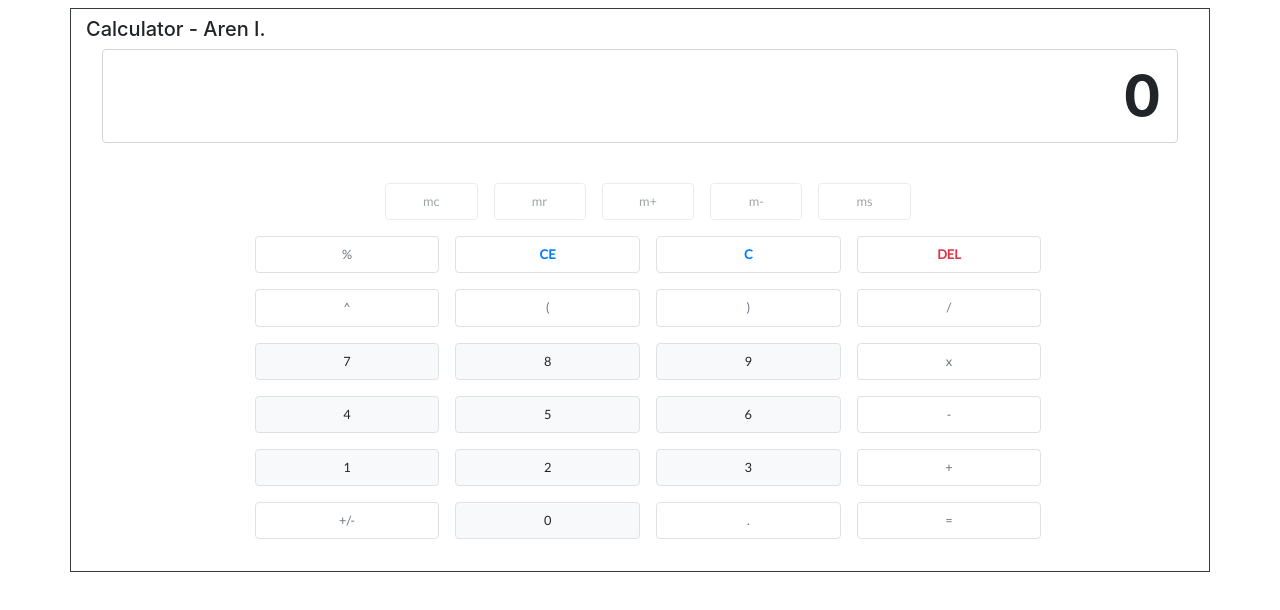
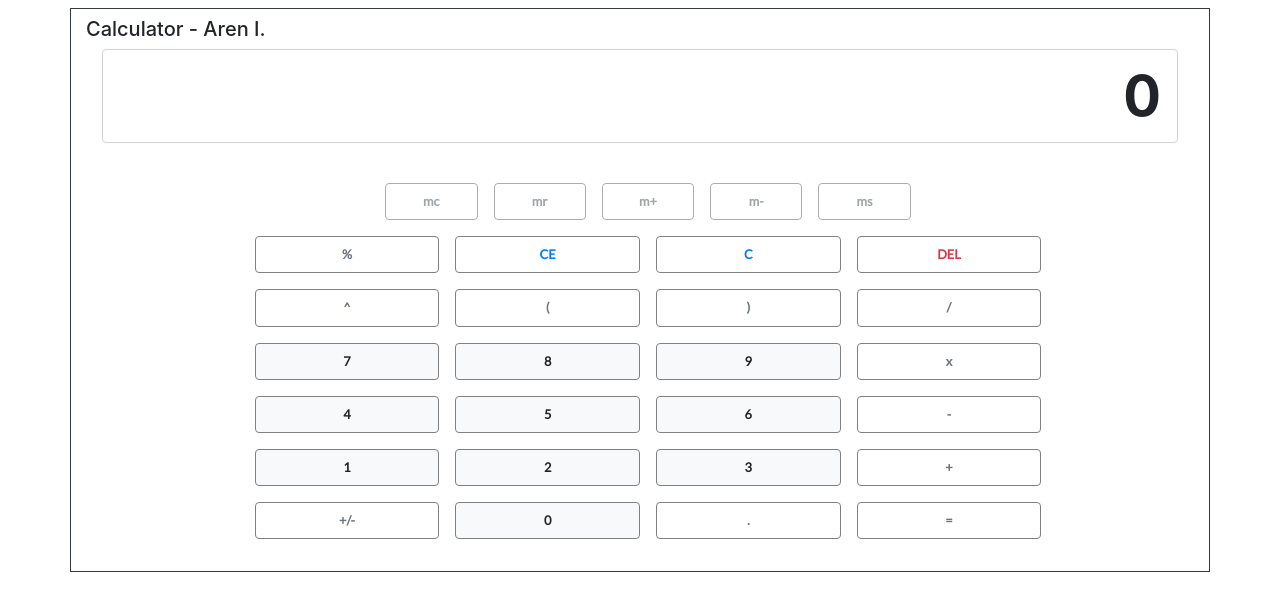
Before and after one commit to arenignacio/calculator, a React (Create React App) app: page / in a window 1280 px wide. Shown: the top 610 px of the page. Built offline with nearby package versions, Linux system fonts and the light colour scheme.

Commit message:
Ok. I really added the border color now

```diff
--- a/src/components/Keypad.js
+++ b/src/components/Keypad.js
@@ -14,7 +14,7 @@ class Keypad extends React.Component {
 	}
 
 	defaultStyle =
-		'btn-keypad border border-black rounded p-2 m-2 text-center btn unselectable';
+		'font-weight-bold btn-keypad border-grey rounded p-2 m-2 text-center btn unselectable';
 
 	renderBtn = (arr, style, size = '2', callBack) => {
 		return arr.map((el) => {
--- a/src/components/Text.scss
+++ b/src/components/Text.scss
@@ -62,3 +62,9 @@
 		font-size: 0.8rem;
 	}
 }
+
+.border {
+	&-grey {
+		border-color: grey;
+	}
+}
```
